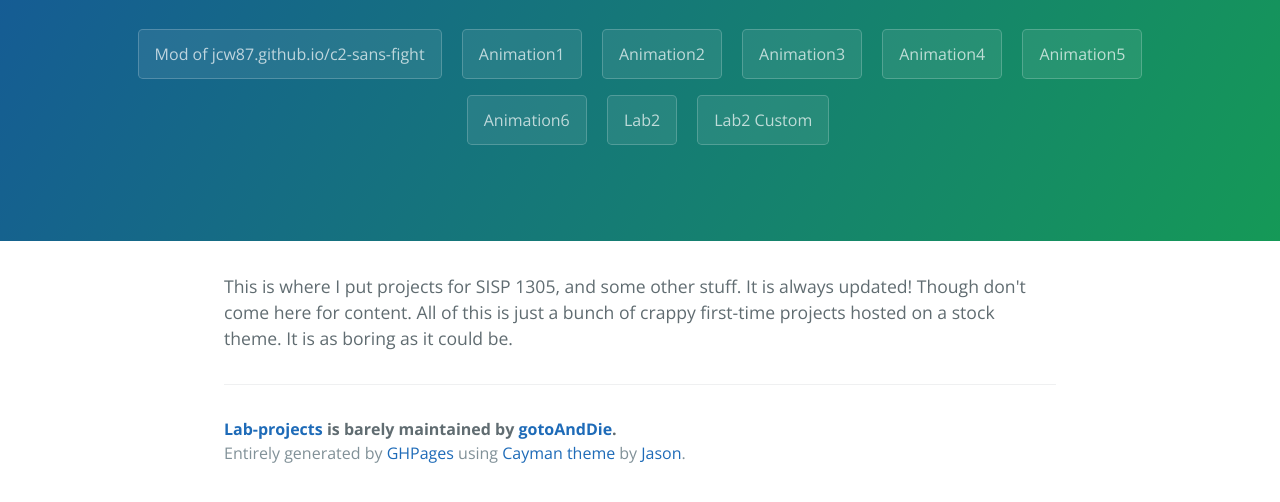
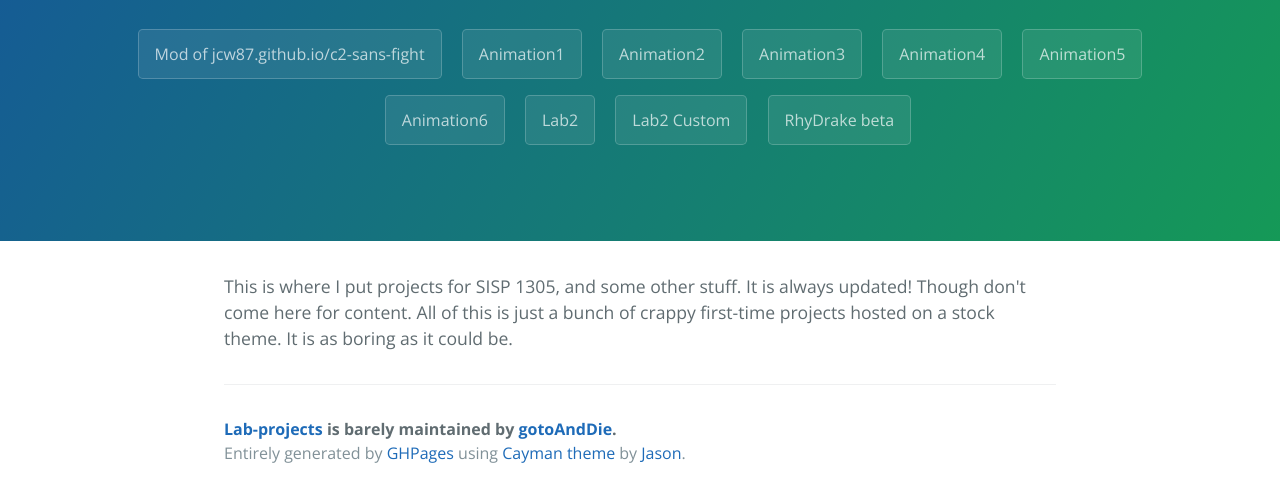
Before and after one commit to gotoAndDie/lab-projects, a plain HTML site: page index.html in a window 1280 px wide. Shown: the part 208-710 px from the top of the page. Drawn offline with nearby package versions, Linux system fonts and the light colour scheme.

Commit message:
Update index.html
Include the RhyDrake!

```diff
--- a/index.html
+++ b/index.html
@@ -22,6 +22,7 @@
       <a href="https://gotoAndDie.github.io/lab-projects/animation6.svg" class="btn">Animation6</a>
       <a href="https://gotoAndDie.github.io/lab-projects/lab2.svg" class="btn">Lab2</a>
       <a href="https://gotoAndDie.github.io/lab-projects/game.svg" class="btn">Lab2 Custom</a>
+      <a href="https://gotoAndDie.github.io/lab-projects/RhyDrake/RhyDrake.svg" class="btn">RhyDrake beta</a>
     </section>
 
     <section class="main-content">
```
